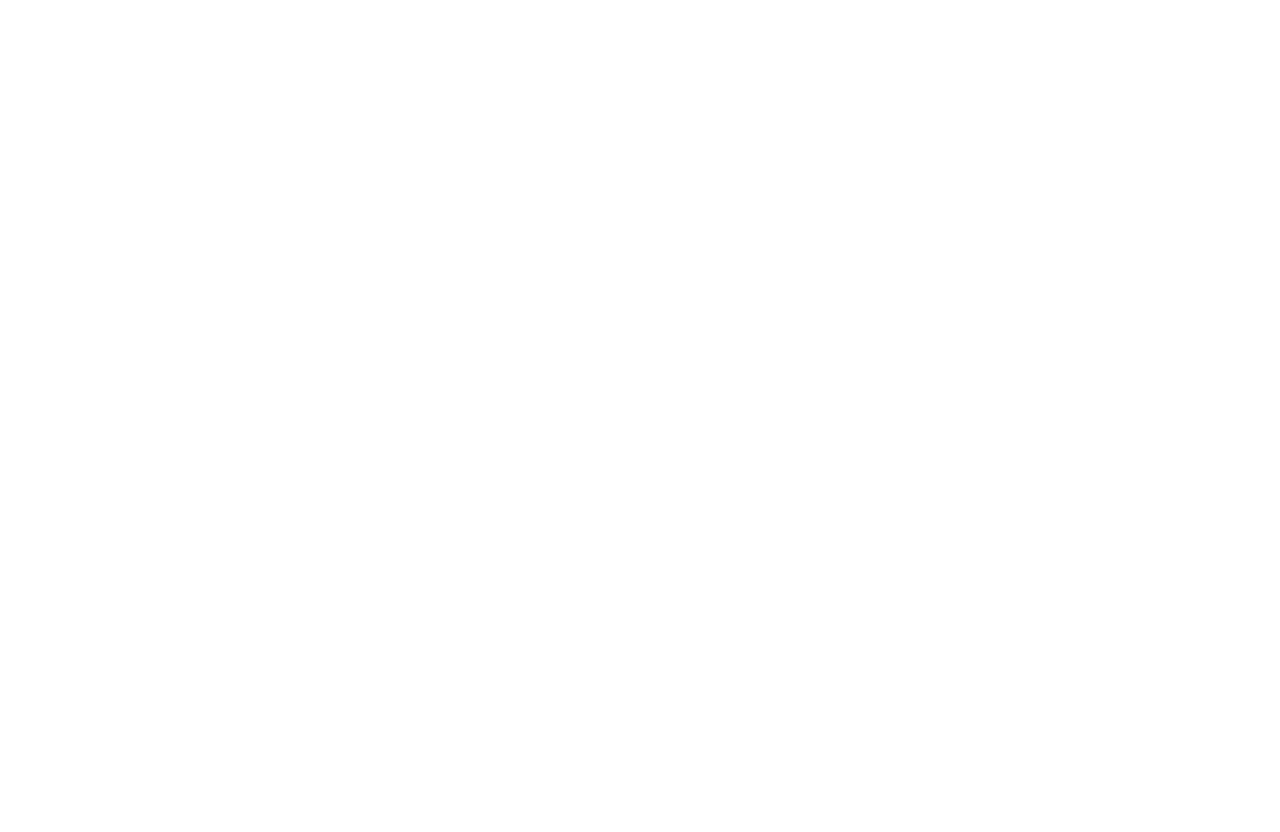
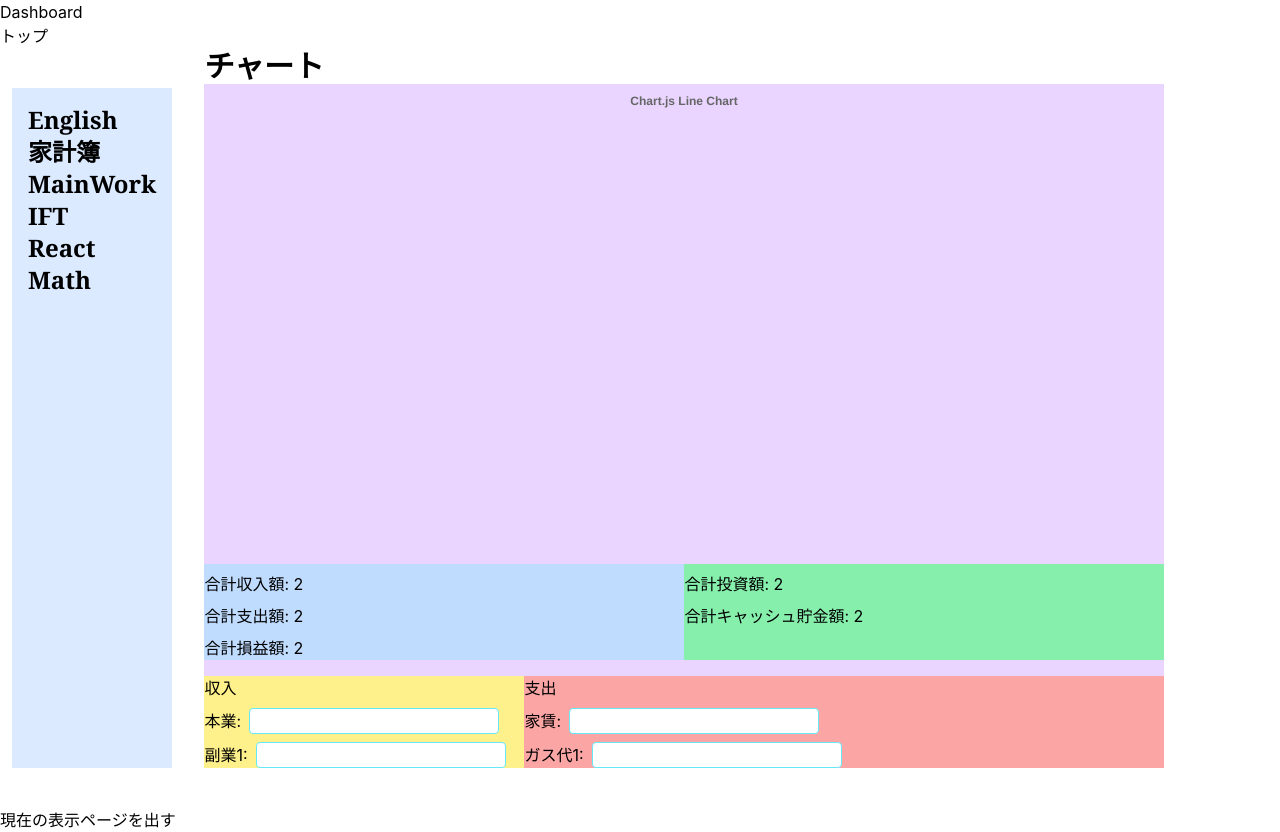
Before and after one commit to tarorin0305/study-tracker, a React (Create React App) app: page /expenses in a window 1280 px wide. Before the commit this address had no page. Before the commit the page ends 800 px from the top, so only its background shows below. Built offline with nearby package versions, Linux system fonts and the light colour scheme; no server answers.

Commit message:
家計簿の雛形を作成

```diff
--- a/src/App.tsx
+++ b/src/App.tsx
@@ -1,5 +1,7 @@
 import { Routes, Route } from "react-router-dom";
 import Dashboard from './components/Dashboard';
+import English from "./components/English";
+import Expenses from "./components/Expenses";
 import './App.css';
 
 function App() {
@@ -7,6 +9,8 @@
     <>
       <Routes>
         <Route path="/" element={<Dashboard />}/>
+        <Route path="/english" element={<English />}/>
+        <Route path="/expenses" element={<Expenses />}/>
       </Routes>
     </>
   );
--- /dev/null
+++ b/src/components/BurnDownChart.tsx
@@ -0,0 +1,70 @@
+import { useEffect, useState } from "react";
+import {
+  Chart as ChartJS,
+  CategoryScale,
+  LinearScale,
+  BarElement,
+  PointElement,
+  LineElement,
+  Title,
+  Tooltip,
+  Legend,
+} from 'chart.js';
+import { Line } from 'react-chartjs-2';
+
+ChartJS.register(
+  CategoryScale,
+  LinearScale,
+  BarElement,
+  PointElement,
+  LineElement,
+  Title,
+  Tooltip,
+  Legend
+);
+
+const labels = [...Array(30)].map((_, i) => {
+  let jstNow = new Date(Date.now() + ((new Date().getTimezoneOffset() + (9 * 60)) * 60 * 1000));
+  jstNow.setDate(jstNow.getDate() - i)
+  return `${jstNow.getMonth() + 1}/${jstNow.getDate()}`
+}).reverse()
+
+export const line_options = {
+  responsive: true,
+  plugins: {
+    legend: {
+      position: 'top' as const,
+    },
+    title: {
+      display: true,
+      text: 'Chart.js Line Chart',
+    },
+  },
+};
+
+const BurnDownChart = () => {
+  const [studyRecords, setStudyRecords] = useState([])
+  useEffect(()=> {
+    const getStudyRecords = async () => {
+      await fetch(`http://localhost:8000/api/study_records`, {mode: 'cors'})
+        .then(res => res.json())
+        .then(setStudyRecords)
+    };
+    getStudyRecords()
+  }, [])
+  const data = {
+    labels,
+    datasets: studyRecords,
+  };
+
+  return (
+    <div className="chart-group w-3/4">
+      <h2 className="text-3xl font-bold">バーンダウンチャート</h2>
+      <ul className="max-w-[100%] grid grid-cols-2 gap-x-4 gap-y-4">
+      <li className="col-start-1 col-end-3"><Line options={line_options} data={data} /></li>
+      </ul>
+    </div>
+  )
+}
+
+export default BurnDownChart
--- a/src/components/ChartList.tsx
+++ b/src/components/ChartList.tsx
@@ -14,7 +14,6 @@
 import { Line, Bar } from 'react-chartjs-2';
 
 ChartJS.register(
-
   CategoryScale,
   LinearScale,
   BarElement,
--- /dev/null
+++ b/src/components/English.tsx
@@ -0,0 +1,18 @@
+import Header from "../Header";
+import SideBar from "./SideBar";
+import BurnDownChart from "./BurnDownChart";
+const English = () => {
+  return (
+    <>
+      <main className="main">
+        <Header />
+        <div className="w-full flex">
+          <SideBar />
+          <BurnDownChart/>
+        </div>
+      </main>
+    </>
+  );
+};
+
+export default English;
--- /dev/null
+++ b/src/components/Expenses.tsx
@@ -0,0 +1,21 @@
+import Header from "../Header";
+import SideBar from "./SideBar";
+import ExpensesDashboard from "./ExpensesDashboard";
+import Footer from "./Footer";
+
+const Expenses = () => {
+  return (
+    <>
+      <Header />
+      <main className="main">
+        <div className="w-full flex">
+          <SideBar />
+          <ExpensesDashboard />
+        </div>
+      </main>
+      <Footer />
+    </>
+  );
+};
+
+export default Expenses
--- /dev/null
+++ b/src/components/ExpensesDashboard.tsx
@@ -0,0 +1,118 @@
+import { useEffect, useState } from 'react';
+import { getRandomInt } from '../utils/fakeData'
+import {
+  Chart as ChartJS,
+  CategoryScale,
+  LinearScale,
+  BarElement,
+  PointElement,
+  LineElement,
+  Title,
+  Tooltip,
+  Legend,
+} from 'chart.js';
+import { Line } from 'react-chartjs-2';
+
+ChartJS.register(
+  CategoryScale,
+  LinearScale,
+  BarElement,
+  PointElement,
+  LineElement,
+  Title,
+  Tooltip,
+  Legend
+);
+
+const labels = [...Array(30)].map((_, i) => {
+  let jstNow = new Date(Date.now() + ((new Date().getTimezoneOffset() + (9 * 60)) * 60 * 1000));
+  jstNow.setDate(jstNow.getDate() - i)
+  return `${jstNow.getMonth() + 1}/${jstNow.getDate()}`
+}).reverse()
+
+export const line_options = {
+  responsive: true,
+  maintainAspectRatio: true,
+  plugins: {
+    legend: {
+      position: 'top' as const,
+    },
+    title: {
+      display: true,
+      text: 'Chart.js Line Chart',
+    },
+  },
+};
+
+const ExpensesDashboard = () => {
+  const [studyRecords, setStudyRecords] = useState([])
+  useEffect(()=> {
+    const getStudyRecords = async () => {
+      await fetch(`http://localhost:8000/api/study_records`, {mode: 'cors'})
+        .then(res => res.json())
+        .then(setStudyRecords)
+    };
+    getStudyRecords()
+  }, [])
+  const data = {
+    labels,
+    datasets: studyRecords,
+  };
+
+  return (
+    <div className="chart-group w-3/4">
+      <h2 className="text-3xl font-bold">チャート</h2>
+      <div className='dashboard-container bg-purple-200 max-w-[100%]'>
+        <div className="line-chart-container">
+          <Line options={line_options} data={data} />
+        </div>
+        <div className='summary-container w-full flex bg-red-300'>
+          <div className='summary-1 w-1/2 bg-blue-200'>
+            <p className='pt-2'>合計収入額: {1+1}</p>
+            <p className='pt-2'>合計支出額: {1+1}</p>
+            <p className='pt-2'>合計損益額: {1+1}</p>
+          </div>
+          <div className='summary-2 w-1/2 bg-green-300'>
+            <p className='pt-2'>合計投資額: {1+1}</p>
+            <p className='pt-2'>合計キャッシュ貯金額: {1+1}</p>
+          </div>
+        </div>
+
+        <div className='input-area-container w-full flex mt-4'>
+          <div className='input-income w-1/3 bg-yellow-200'>
+            <p>収入</p>
+            <form action="" className='pt-2'>
+              <label>
+                本業:
+                <input type="number" className='ml-2 border border-cyan-300 rounded' />
+              </label>
+            </form>
+            <form action="" className='pt-2'>
+              <label>
+                副業1:
+                <input type="number" className='ml-2 border border-cyan-300 rounded'/>
+              </label>
+            </form>
+          </div>
+          <div className='input-outcome w-2/3 bg-red-300'>
+            <p>支出</p>
+            <form action="" className='pt-2'>
+              <label>
+                家賃:
+                <input type="number" className='ml-2 border border-cyan-300 rounded' />
+              </label>
+            </form>
+            <form action="" className='pt-2'>
+              <label>
+                ガス代1:
+                <input type="number" className='ml-2 border border-cyan-300 rounded'/>
+              </label>
+            </form>
+          </div>
+        </div>
+      </div>
+    </div>
+  )
+}
+
+export default ExpensesDashboard
--- /dev/null
+++ b/src/components/Footer.tsx
@@ -0,0 +1,11 @@
+const Footer = () => {
+  return (
+    <>
+      <footer className="pt-10">
+        <p>現在の表示ページを出す</p>
+      </footer>
+    </>
+  )
+}
+
+export default Footer
--- a/src/components/SideBar.tsx
+++ b/src/components/SideBar.tsx
@@ -1,9 +1,11 @@
+import { Link } from "react-router-dom"
 const SideBar = () => {
   return (
     <aside className="side-bar-container p-4 bg-blue-100 mt-10 mr-8 ml-3">
       <div className="side-bar-inner">
         <ul className="font-serif text-2xl font-semibold">
-          <li><a href="#">English</a></li>
+          <li> <Link to="/english">English</Link> </li>
+          <li> <Link to="/expenses">家計簿</Link> </li>
           <li><a href="#">MainWork</a></li>
           <li><a href="#">IFT</a></li>
           <li><a href="#">React</a></li>
```
